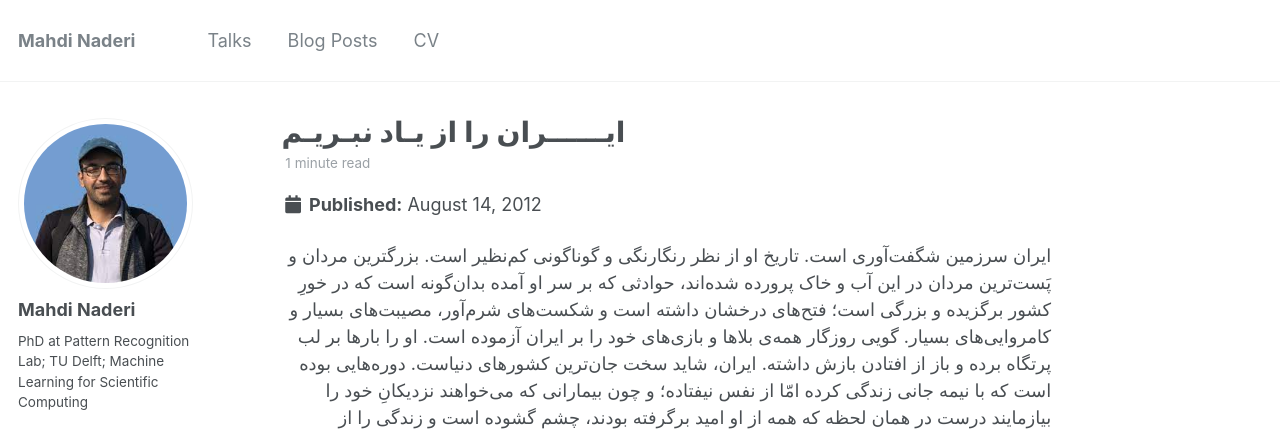
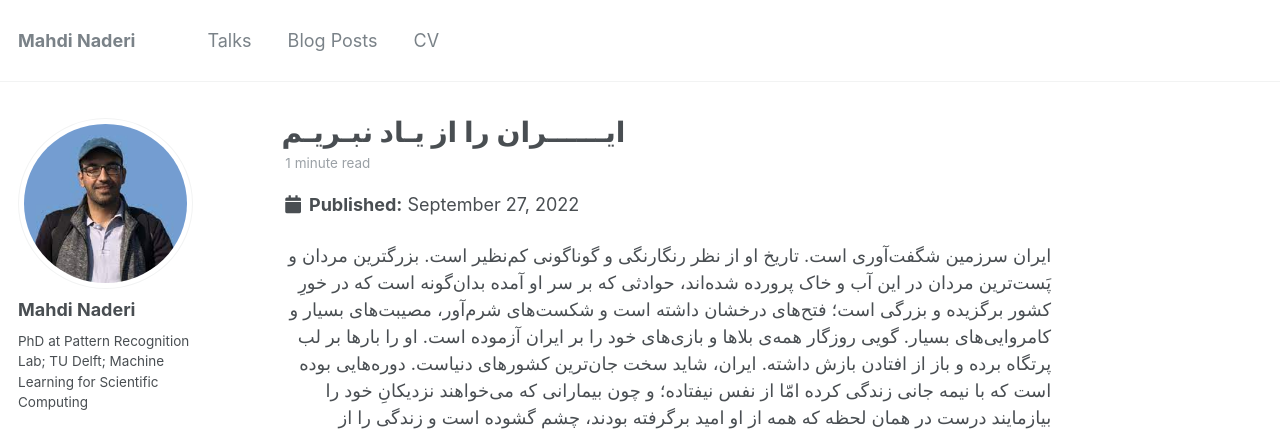
Before and after one commit to mnaderib/mnaderib.github.io, a Jekyll site: the page built from _posts/2022-09-27-blog-post-1.md, in a window 1280 px wide and 900 px high. Shown: the top 431 px of the window. Built offline with Jekyll 4.4.1, drawn with Linux system fonts in a browser that asks for light colours.

Commit message:
Update 2022-09-27-blog-post-1.md

```diff
--- a/_posts/2022-09-27-blog-post-1.md
+++ b/_posts/2022-09-27-blog-post-1.md
@@ -1,6 +1,6 @@
 ---
 title: 'ایــــــران را از یـاد نبـریـم'
-date: 2012-08-14
+date: 2022-09-27
 permalink: /posts/2022/09/27/
 tags:
   - Iran
```
